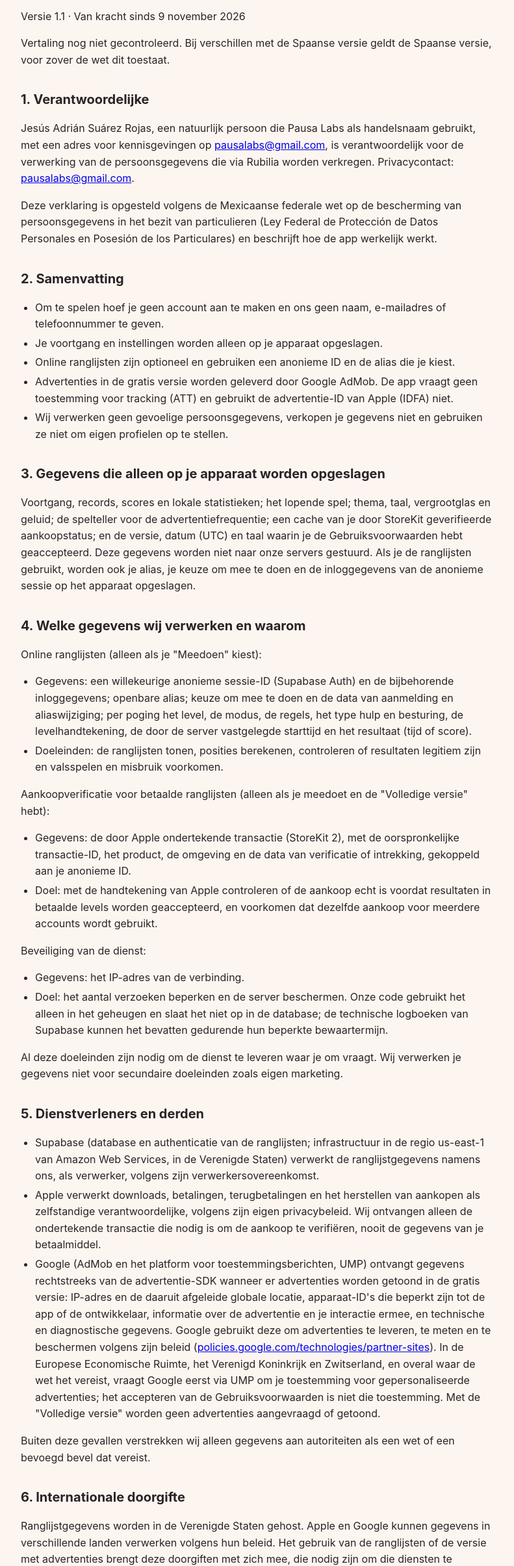
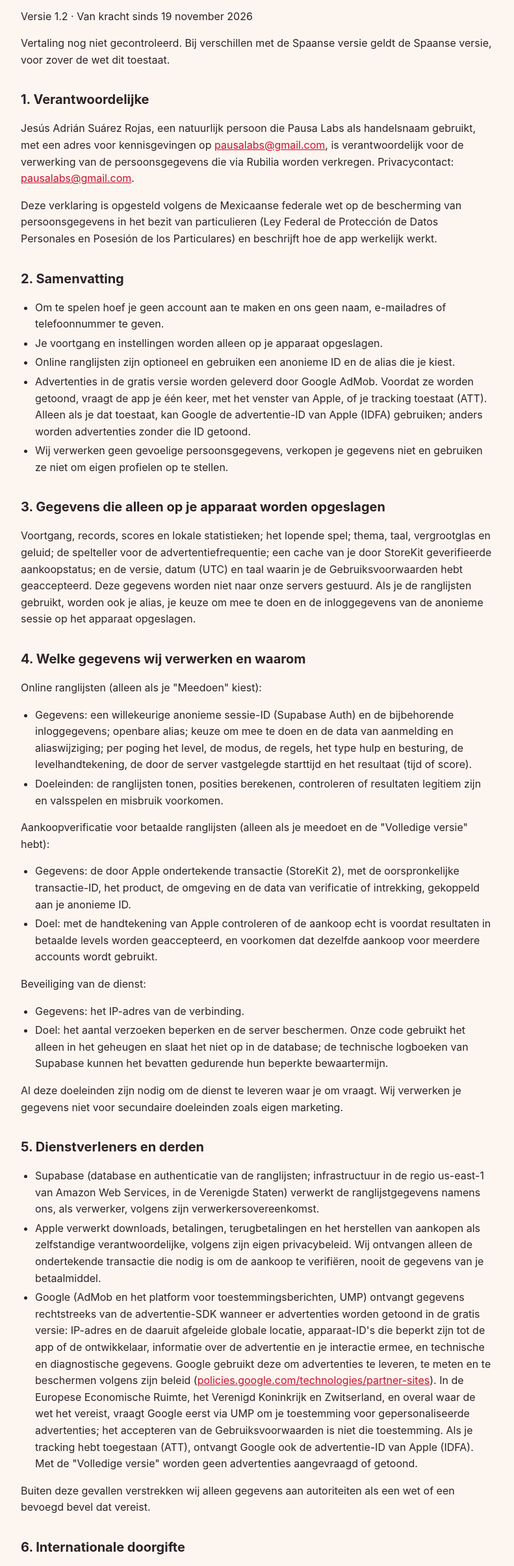
Before and after one commit to PausaLabs/PausaLabs.github.io, a plain HTML site: page rubilia/nl/privacidad.html in a window 1280 px wide. Shown: the part 156-2566 px from the top of the page at 65% size, without its empty margins (244-1035 px from the left). Drawn offline with Linux system fonts and the light colour scheme.

Commit message:
Rubilia: aviso de privacidad nl (ATT)

```diff
--- a/rubilia/nl/privacidad.html
+++ b/rubilia/nl/privacidad.html
@@ -8,6 +8,7 @@ body{margin:0;background:var(--fondo);color:var(--tinta);font:16px/1.6 -apple-sy
 main{max-width:760px;margin:0 auto;padding:24px 16px 64px}
 header{display:flex;flex-wrap:wrap;gap:8px 16px;align-items:center;justify-content:space-between;margin-bottom:24px}
 .marca{font-weight:800;font-size:20px;color:var(--tinta);text-decoration:none}
+a{color:var(--acento)}
 nav a,.idiomas a{color:var(--acento);text-decoration:none;font-weight:600}
 nav{display:flex;flex-wrap:wrap;gap:12px}
 h1{font-size:28px;line-height:1.25;margin:8px 0 4px}h2{font-size:20px;margin:32px 0 8px}
@@ -18,11 +19,12 @@ ul{padding-left:22px}li{margin:4px 0}
 select{font:inherit;padding:6px 8px;border-radius:8px;border:1px solid var(--borde);background:var(--panel);color:var(--tinta)}
 footer{margin-top:48px;color:var(--suave);font-size:14px}
 a:focus-visible,select:focus-visible{outline:3px solid var(--acento);outline-offset:2px}
+.descargar{display:inline-block;margin:12px 0 4px;padding:12px 20px;border-radius:14px;background:var(--acento);color:#fff!important;font-weight:800;text-decoration:none}
 </style></head><body><main>
 <header><a class="marca" href="../../index.html">Rubilia · Pausa Labs</a><label><span class="meta">Taal </span><select onchange="location.href=this.value" aria-label="Taal"><option value="../../es/privacidad.html">Español</option><option value="../../en/privacidad.html">English</option><option value="../../fr/privacidad.html">Français</option><option value="../../de/privacidad.html">Deutsch</option><option value="../../it/privacidad.html">Italiano</option><option value="../../pt_BR/privacidad.html">Português (Brasil)</option><option value="../../pt_PT/privacidad.html">Português (Portugal)</option><option value="../../nl/privacidad.html" selected>Nederlands</option><option value="../../pl/privacidad.html">Polski</option><option value="../../ru/privacidad.html">Русский</option><option value="../../uk/privacidad.html">Українська</option><option value="../../tr/privacidad.html">Türkçe</option><option value="../../ja/privacidad.html">日本語</option><option value="../../ko/privacidad.html">한국어</option><option value="../../zh_CN/privacidad.html">简体中文</option><option value="../../zh_TW/privacidad.html">繁體中文</option><option value="../../hi/privacidad.html">हिन्दी</option></select></label></header>
 <nav aria-label="Rubilia"><a href="privacidad.html">Privacyverklaring</a><a href="terminos.html">Gebruiksvoorwaarden</a><a href="soporte.html">Ondersteuning</a></nav>
 <h1>Privacyverklaring van Rubilia</h1>
-<p>Versie 1.1 · Van kracht sinds 9 november 2026</p>
+<p>Versie 1.2 · Van kracht sinds 19 november 2026</p>
 <p>Vertaling nog niet gecontroleerd. Bij verschillen met de Spaanse versie geldt de Spaanse versie, voor zover de wet dit toestaat.</p>
 <h2>1. Verantwoordelijke</h2>
 <p>Jesús Adrián Suárez Rojas, een natuurlijk persoon die Pausa Labs als handelsnaam gebruikt, met een adres voor kennisgevingen op <a href="mailto:pausalabs@gmail.com">pausalabs@gmail.com</a>, is verantwoordelijk voor de verwerking van de persoonsgegevens die via Rubilia worden verkregen. Privacycontact: <a href="mailto:pausalabs@gmail.com">pausalabs@gmail.com</a>.</p>
@@ -32,7 +34,7 @@ a:focus-visible,select:focus-visible{outline:3px solid var(--acento);outline-off
 <li>Om te spelen hoef je geen account aan te maken en ons geen naam, e-mailadres of telefoonnummer te geven.</li>
 <li>Je voortgang en instellingen worden alleen op je apparaat opgeslagen.</li>
 <li>Online ranglijsten zijn optioneel en gebruiken een anonieme ID en de alias die je kiest.</li>
-<li>Advertenties in de gratis versie worden geleverd door Google AdMob. De app vraagt geen toestemming voor tracking (ATT) en gebruikt de advertentie-ID van Apple (IDFA) niet.</li>
+<li>Advertenties in de gratis versie worden geleverd door Google AdMob. Voordat ze worden getoond, vraagt de app je één keer, met het venster van Apple, of je tracking toestaat (ATT). Alleen als je dat toestaat, kan Google de advertentie-ID van Apple (IDFA) gebruiken; anders worden advertenties zonder die ID getoond.</li>
 <li>Wij verwerken geen gevoelige persoonsgegevens, verkopen je gegevens niet en gebruiken ze niet om eigen profielen op te stellen.</li>
 </ul>
 <h2>3. Gegevens die alleen op je apparaat worden opgeslagen</h2>
@@ -58,7 +60,7 @@ a:focus-visible,select:focus-visible{outline:3px solid var(--acento);outline-off
 <ul>
 <li>Supabase (database en authenticatie van de ranglijsten; infrastructuur in de regio us-east-1 van Amazon Web Services, in de Verenigde Staten) verwerkt de ranglijstgegevens namens ons, als verwerker, volgens zijn verwerkersovereenkomst.</li>
 <li>Apple verwerkt downloads, betalingen, terugbetalingen en het herstellen van aankopen als zelfstandige verantwoordelijke, volgens zijn eigen privacybeleid. Wij ontvangen alleen de ondertekende transactie die nodig is om de aankoop te verifiëren, nooit de gegevens van je betaalmiddel.</li>
-<li>Google (AdMob en het platform voor toestemmingsberichten, UMP) ontvangt gegevens rechtstreeks van de advertentie-SDK wanneer er advertenties worden getoond in de gratis versie: IP-adres en de daaruit afgeleide globale locatie, apparaat-ID&#x27;s die beperkt zijn tot de app of de ontwikkelaar, informatie over de advertentie en je interactie ermee, en technische en diagnostische gegevens. Google gebruikt deze om advertenties te leveren, te meten en te beschermen volgens zijn beleid (<a href="https://policies.google.com/technologies/partner-sites">policies.google.com/technologies/partner-sites</a>). In de Europese Economische Ruimte, het Verenigd Koninkrijk en Zwitserland, en overal waar de wet het vereist, vraagt Google eerst via UMP om je toestemming voor gepersonaliseerde advertenties; het accepteren van de Gebruiksvoorwaarden is niet die toestemming. Met de &quot;Volledige versie&quot; worden geen advertenties aangevraagd of getoond.</li>
+<li>Google (AdMob en het platform voor toestemmingsberichten, UMP) ontvangt gegevens rechtstreeks van de advertentie-SDK wanneer er advertenties worden getoond in de gratis versie: IP-adres en de daaruit afgeleide globale locatie, apparaat-ID&#x27;s die beperkt zijn tot de app of de ontwikkelaar, informatie over de advertentie en je interactie ermee, en technische en diagnostische gegevens. Google gebruikt deze om advertenties te leveren, te meten en te beschermen volgens zijn beleid (<a href="https://policies.google.com/technologies/partner-sites">policies.google.com/technologies/partner-sites</a>). In de Europese Economische Ruimte, het Verenigd Koninkrijk en Zwitserland, en overal waar de wet het vereist, vraagt Google eerst via UMP om je toestemming voor gepersonaliseerde advertenties; het accepteren van de Gebruiksvoorwaarden is niet die toestemming. Als je tracking hebt toegestaan (ATT), ontvangt Google ook de advertentie-ID van Apple (IDFA). Met de &quot;Volledige versie&quot; worden geen advertenties aangevraagd of getoond.</li>
 </ul>
 <p>Buiten deze gevallen verstrekken wij alleen gegevens aan autoriteiten als een wet of een bevoegd bevel dat vereist.</p>
 <h2>6. Internationale doorgifte</h2>
@@ -76,7 +78,7 @@ a:focus-visible,select:focus-visible{outline:3px solid var(--acento);outline-off
 <ul>
 <li>Ranglijsten: meedoen is optioneel. Je kunt stoppen met &quot;Stoppen met meedoen&quot;.</li>
 <li>Advertenties: als Google het voor je regio vereist, toont &quot;Over&quot; de optie &quot;Advertentieprivacy&quot; om je toestemming te bekijken of in te trekken. Met de aankoop van de &quot;Volledige versie&quot; verdwijnen de advertenties.</li>
-<li>Tracking: de app vraagt geen toestemming om je te volgen in apps van andere bedrijven.</li>
+<li>Tracking: in de gratis versie vraagt het venster van Apple of je tracking in apps van andere bedrijven toestaat (ATT). Je kunt je antwoord altijd wijzigen in Instellingen › Privacy en beveiliging › Tracking. Met de &quot;Volledige versie&quot; wordt het niet gevraagd.</li>
 <li>Je kunt alle gegevens op het apparaat wissen door de app te verwijderen.</li>
 <li>Verwijdering: &quot;Mijn ranglijstgegevens verwijderen&quot; wist je gegevens van de server en beëindigt je anonieme sessie; je voortgang, instellingen en aankoop veranderen niet en je doet pas weer mee als je dat kiest.</li>
 </ul>
```
